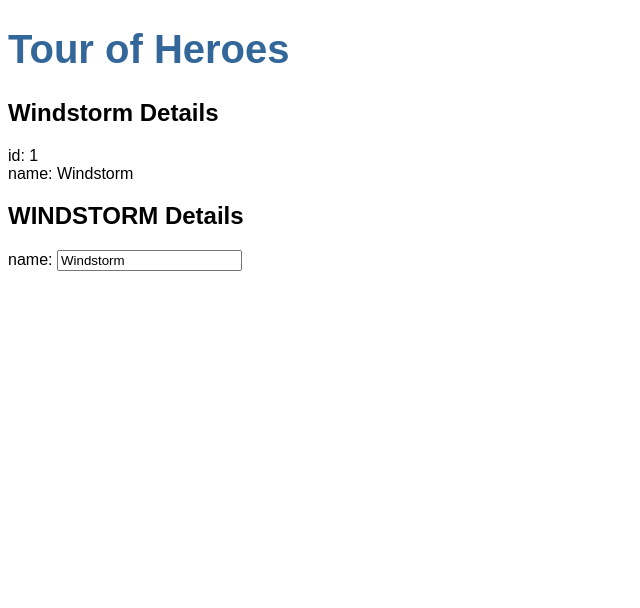
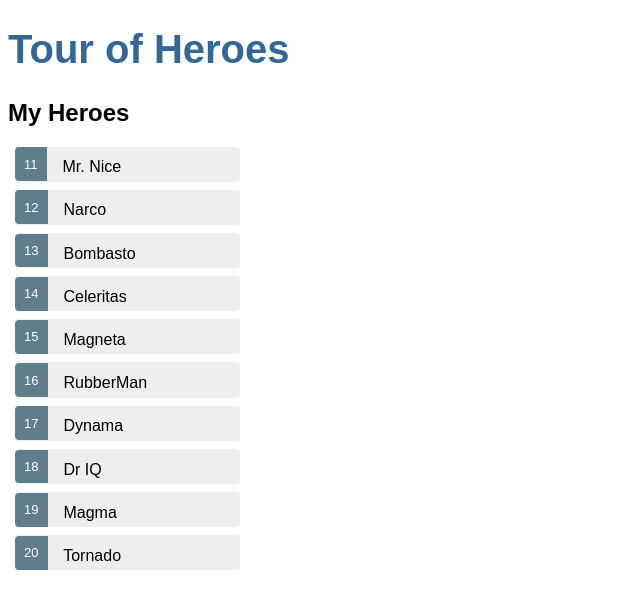
Before and after one commit to ravindra-gaikawad/AngularTourOfHeroes, an Angular app: page / in a window 1280 px wide. Shown: the top 608 px of the page, without its empty margins (0-640 px from the left). Built offline with nearby package versions, Linux system fonts and the light colour scheme.

Commit message:
Display a Heroes List

```diff
--- a/src/app/heroes/heroes.component.css
+++ b/src/app/heroes/heroes.component.css
@@ -0,0 +1,54 @@
+/* HeroesComponent's private CSS styles */
+.selected {
+  background-color: #CFD8DC !important;
+  color: white;
+}
+
+.heroes {
+  margin: 0 0 2em 0;
+  list-style-type: none;
+  padding: 0;
+  width: 15em;
+}
+
+  .heroes li {
+    cursor: pointer;
+    position: relative;
+    left: 0;
+    background-color: #EEE;
+    margin: .5em;
+    padding: .3em 0;
+    height: 1.6em;
+    border-radius: 4px;
+  }
+
+    .heroes li.selected:hover {
+      background-color: #BBD8DC !important;
+      color: white;
+    }
+
+    .heroes li:hover {
+      color: #607D8B;
+      background-color: #DDD;
+      left: .1em;
+    }
+
+  .heroes .text {
+    position: relative;
+    top: -3px;
+  }
+
+  .heroes .badge {
+    display: inline-block;
+    font-size: small;
+    color: white;
+    padding: 0.8em 0.7em 0 0.7em;
+    background-color: #607D8B;
+    line-height: 1em;
+    position: relative;
+    left: -1px;
+    top: -4px;
+    height: 1.8em;
+    margin-right: .8em;
+    border-radius: 4px 0 0 4px;
+  }
--- a/src/app/heroes/heroes.component.html
+++ b/src/app/heroes/heroes.component.html
@@ -1,12 +1,21 @@
-<h2>{{hero.name}} Details</h2>
-<div><span>id: </span>{{hero.id}}</div>
-<div><span>name: </span>{{hero.name}}</div>
+<div *ngIf="selectedHero">
 
-<h2>{{hero.name | uppercase}} Details</h2>
+  <h2>{{selectedHero.name | uppercase}} Details</h2>
+  <div><span>id: </span>{{selectedHero.id}}</div>
+  <div>
+    <label>
+      name:
+      <input [(ngModel)]="selectedHero.name" placeholder="name">
+    </label>
+  </div>
 
-<div>
-  <label>
-    name:
-    <input [(ngModel)]="hero.name" placeholder="name">
-  </label>
 </div>
+
+<h2>My Heroes</h2>
+<ul class="heroes">
+  <li *ngFor="let hero of heroes"
+      [class.selected]="hero === selectedHero"
+      (click)="onSelect(hero)">
+    <span class="badge">{{hero.id}}</span> {{hero.name}}
+  </li>
+</ul>
--- a/src/app/heroes/heroes.component.ts
+++ b/src/app/heroes/heroes.component.ts
@@ -1,5 +1,6 @@
 import { Component, OnInit } from '@angular/core';
 import { Hero } from '../hero';
+import { HEROES } from '../mock-heroes';
 
 @Component({
   selector: 'app-heroes',
@@ -8,10 +9,12 @@
 })
 export class HeroesComponent implements OnInit {
 
-  hero: Hero = {
-    id: 1,
-    name: 'Windstorm'
-  };
+  selectedHero: Hero;
+  onSelect(hero: Hero): void {
+    this.selectedHero = hero;
+  }
+
+  heroes = HEROES;
 
   constructor() { }
 
--- /dev/null
+++ b/src/app/mock-heroes.js
@@ -0,0 +1,15 @@
+"use strict";
+Object.defineProperty(exports, "__esModule", { value: true });
+exports.HEROES = [
+    { id: 11, name: 'Mr. Nice' },
+    { id: 12, name: 'Narco' },
+    { id: 13, name: 'Bombasto' },
+    { id: 14, name: 'Celeritas' },
+    { id: 15, name: 'Magneta' },
+    { id: 16, name: 'RubberMan' },
+    { id: 17, name: 'Dynama' },
+    { id: 18, name: 'Dr IQ' },
+    { id: 19, name: 'Magma' },
+    { id: 20, name: 'Tornado' }
+];
+//# sourceMappingURL=mock-heroes.js.map
--- /dev/null
+++ b/src/app/mock-heroes.ts
@@ -0,0 +1,14 @@
+import { Hero } from './hero';
+
+export const HEROES: Hero[] = [
+  { id: 11, name: 'Mr. Nice' },
+  { id: 12, name: 'Narco' },
+  { id: 13, name: 'Bombasto' },
+  { id: 14, name: 'Celeritas' },
+  { id: 15, name: 'Magneta' },
+  { id: 16, name: 'RubberMan' },
+  { id: 17, name: 'Dynama' },
+  { id: 18, name: 'Dr IQ' },
+  { id: 19, name: 'Magma' },
+  { id: 20, name: 'Tornado' }
+];
```
Also changed, not shown: 1 other file (tests, documents, lock files or other folders).
